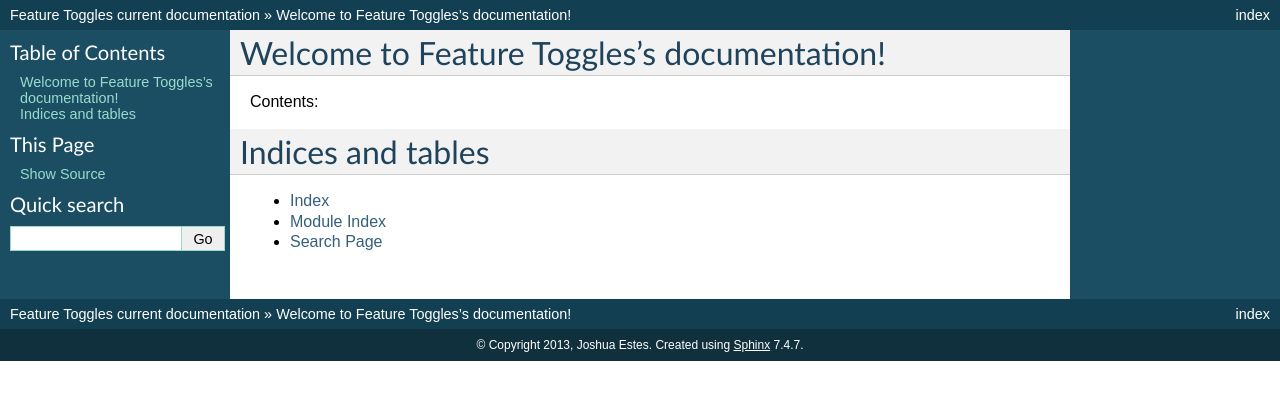
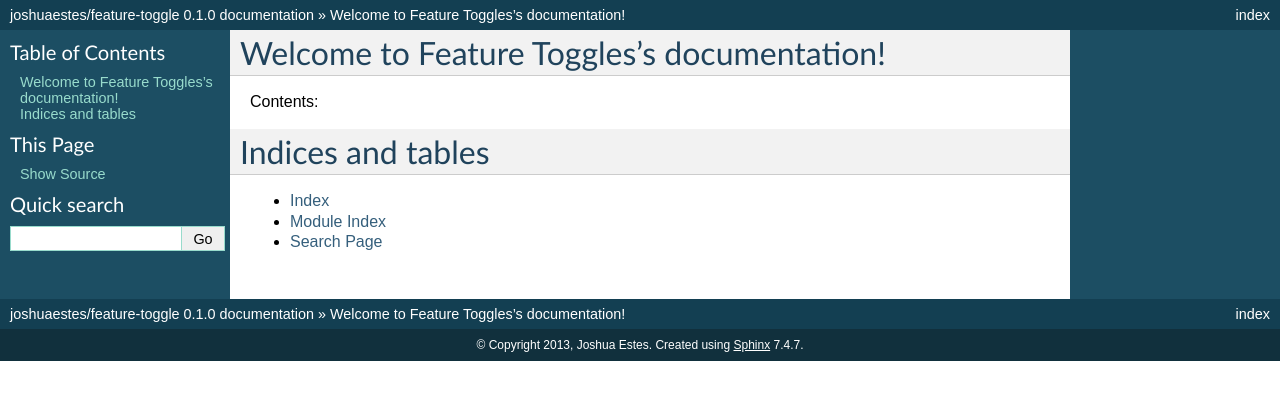
Before and after one commit to JoshuaEstes/FeatureToggle, a Sphinx documentation site: the page built from docs/index.rst, in a window 1280 px wide. Shown: the top 400 px of the page. Built offline with Sphinx 7.4.7, drawn with Linux system fonts in a browser that asks for light colours.

Commit message:
screwed up name in docs

```diff
--- a/docs/conf.py
+++ b/docs/conf.py
@@ -1,6 +1,6 @@
 # -*- coding: utf-8 -*-
 #
-# Feature Toggles documentation build configuration file, created by
+# Feature Toggle documentation build configuration file, created by
 # sphinx-quickstart on Tue Nov  5 21:13:50 2013.
 #
 # This file is execfile()d with the current directory set to its
@@ -43,7 +43,7 @@ source_suffix = '.rst'
 master_doc = 'index'
 
 # General information about the project.
-project = u'Feature Toggles'
+project = u'joshuaestes/feature-toggle'
 copyright = u'2013, Joshua Estes'
 
 # The version info for the project you're documenting, acts as replacement for
@@ -51,9 +51,9 @@ copyright = u'2013, Joshua Estes'
 # built documents.
 #
 # The short X.Y version.
-version = 'current'
+version = '0.1'
 # The full version, including alpha/beta/rc tags.
-release = 'current'
+release = '0.1.0'
 
 # The language for content autogenerated by Sphinx. Refer to documentation
 # for a list of supported languages.
@@ -176,7 +176,7 @@ html_static_path = ['_static']
 #html_file_suffix = None
 
 # Output file base name for HTML help builder.
-htmlhelp_basename = 'FeatureTogglesdoc'
+htmlhelp_basename = 'FeatureToggledoc'
 
 
 # -- Options for LaTeX output ---------------------------------------------
@@ -196,7 +196,7 @@ latex_elements = {
 # (source start file, target name, title,
 #  author, documentclass [howto, manual, or own class]).
 latex_documents = [
-  ('index', 'FeatureToggles.tex', u'Feature Toggles Documentation',
+  ('index', 'FeatureToggle.tex', u'Feature Toggle Documentation',
    u'Joshua Estes', 'manual'),
 ]
 
@@ -226,7 +226,7 @@ latex_documents = [
 # One entry per manual page. List of tuples
 # (source start file, name, description, authors, manual section).
 man_pages = [
-    ('index', 'featuretoggles', u'Feature Toggles Documentation',
+    ('index', 'featuretoggle', u'Feature Toggle Documentation',
      [u'Joshua Estes'], 1)
 ]
 
@@ -240,8 +240,8 @@ man_pages = [
 # (source start file, target name, title, author,
 #  dir menu entry, description, category)
 texinfo_documents = [
-  ('index', 'FeatureToggles', u'Feature Toggles Documentation',
-   u'Joshua Estes', 'FeatureToggles', 'One line description of project.',
+  ('index', 'FeatureToggle', u'Feature Toggle Documentation',
+   u'Joshua Estes', 'FeatureToggle', 'One line description of project.',
    'Miscellaneous'),
 ]
 
```
